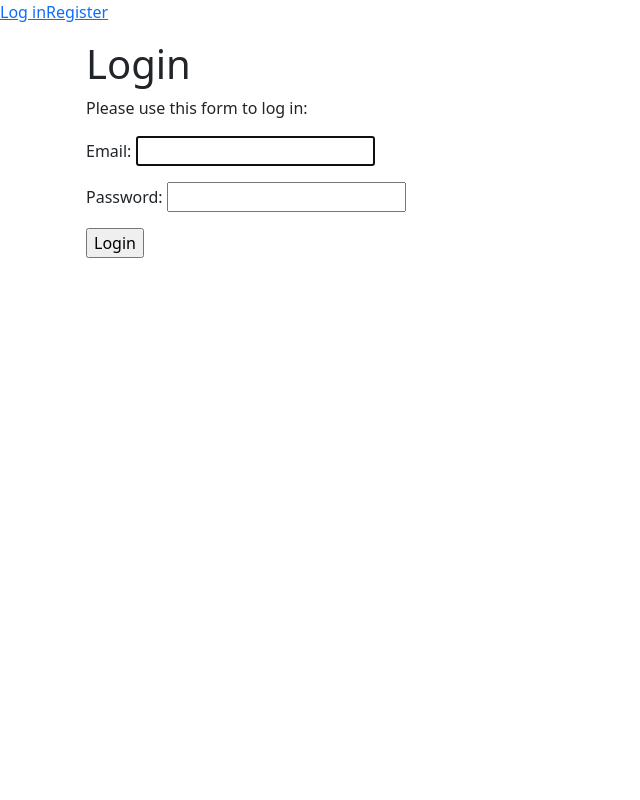
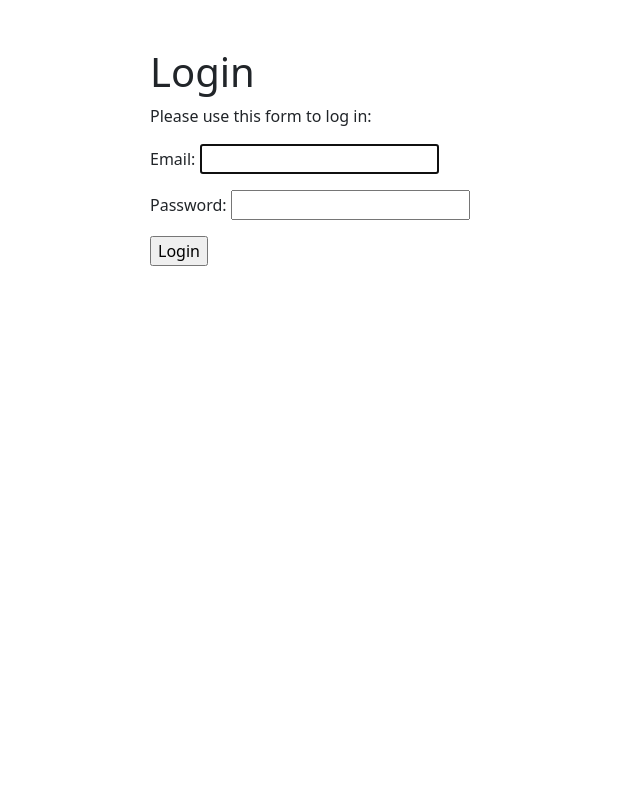
Before and after one commit to yasamin-s96/todo-list, a Django app: page /login/?next=/ in a window 1280 px wide. Shown: the whole page, without its empty margins (0-640 px from the left). Run offline with Django 5.2, Linux system fonts and the light colour scheme.

Commit message:
Modified UI

```diff
--- a/todo_app/static/css/style.css
+++ b/todo_app/static/css/style.css
@@ -1,5 +1,6 @@
 :root{
-    --bg-gray-light: #f5f5f5;
+    --gray-light: #f5f5f5;
+    --gray-dark: #333333;
 }
 
 .svg-button{
@@ -8,9 +9,15 @@
 }
 
 .bgc-gray-light {
-    background-color: var(--bg-gray-light);
+    background-color: var(--gray-light);
 }
 
-.vw-70 {
-    width: 70vw;
+.vw-60 {
+    width: 60vw;
 }
+
+a {
+    text-decoration: none;
+    color: var(--gray-dark);
+
+}
--- a/todo_app/templates/base.html
+++ b/todo_app/templates/base.html
@@ -7,58 +7,58 @@
     <meta name="viewport"
           content="width=device-width, user-scalable=no, initial-scale=1.0, maximum-scale=1.0, minimum-scale=1.0">
     <meta http-equiv="X-UA-Compatible" content="ie=edge">
-    <link rel="stylesheet" href="{% static "css/style.css" %}">
     <link rel="stylesheet" href="https://cdn.jsdelivr.net/npm/bootstrap@5.3.2/dist/css/bootstrap.min.css">
     <script src="https://cdn.jsdelivr.net/npm/bootstrap@5.3.2/dist/js/bootstrap.bundle.min.js"></script>
+    <link rel="stylesheet" href="{% static "css/style.css" %}">
     <script src="{% static "js/conf.js" %}"></script>
     <title>{% block title %} {% endblock %}</title>
 </head>
 <body>
-<nav>
-    {% if user.is_authenticated %}
-        <p>{{ user.email }}</p>
-    {% endif %}
-    <ul class="d-flex list-unstyled">
-        {% if user.is_authenticated %}
-            <li><a href="{% url "todo_app:tasks_list" %}">Home</a></li>
-            <li><a href="{% url "todo_app:add_task" %}">Add task</a></li>
-            <li><a href="{% url "todo_app:upcoming_tasks" %}">Upcoming</a></li>
-            <li><a href="{% url "todo_app:history" %}">History</a></li>
-            <li><a href="" id="submit_logout">Log out</a></li>
-            <form action="{% url "todo_app:logout" %}" method="post" id="logout_form" style="display: none;">
-                {% csrf_token %}
-            </form>
-        {% else %}
-            <li><a href="{% url "todo_app:login" %}">Log in</a></li>
-            <li><a href="{% url "todo_app:register" %}">Register</a></li>
-        {% endif %}
-    </ul>
-</nav>
+{#<nav>#}
+{#    {% if user.is_authenticated %}#}
+{#        <p>{{ user.email }}</p>#}
+{#    {% endif %}#}
+{#    <ul class="d-flex list-unstyled">#}
+{#        {% if user.is_authenticated %}#}
+{#            <li><a href="{% url "todo_app:tasks_list" %}">Home</a></li>#}
+{#            <li><a href="{% url "todo_app:add_task" %}">Add task</a></li>#}
+{#            <li><a href="{% url "todo_app:upcoming_tasks" %}">Upcoming</a></li>#}
+{#            <li><a href="{% url "todo_app:history" %}">History</a></li>#}
+{#            <li><a href="" id="submit_logout">Log out</a></li>#}
+{#            <form action="{% url "todo_app:logout" %}" method="post" id="logout_form" style="display: none;">#}
+{#                {% csrf_token %}#}
+{#            </form>#}
+{#        {% else %}#}
+{#            <li><a href="{% url "todo_app:login" %}">Log in</a></li>#}
+{#            <li><a href="{% url "todo_app:register" %}">Register</a></li>#}
+{#        {% endif %}#}
+{#    </ul>#}
+{#</nav>#}
 
 <div class="px-3">
-    <div class="row">
+    <div class="row vh-100">
         <!-- Display sidebar to authenticated users only -->
         {% if user.is_authenticated %}
             <div class="col-md-2 d-flex flex-column bgc-gray-light">
                 <!-- Sidebar content -->
-                <div class="d-flex justify-content-between align-items-center">
-                    <h4>Categories</h4>
+                <div class="d-flex justify-content-between align-items-center mt-3 mb-2">
+                    <p class="fs-6 fw-semibold align-middle mb-0 pb-1">Categories</p>
                     <a href="{% url "todo_app:create_category" %}" class="d-block svg-button">
                         <img src="{% static "icons/add-category.svg" %}" class="d-block w-100" alt="add icon">
                     </a>
                 </div>
                 {% with user.categories.all as categories %}
-                    <ul class="d-flex flex-column list-unstyled">
+                    <ul class="d-flex flex-column list-unstyled px-2">
                         {% for category in categories %}
-                            <li><a href="{% url "todo_app:categorized" category.slug %}">{{ category }}</a></li>
+                            <li class="my-1"><a href="{% url "todo_app:categorized" category.slug %}"># {{ category }}</a></li>
                         {% endfor %}
                     </ul>
                 {% endwith %}
             </div>
         {% endif %}
-        <div class="col-md-10">
+        <div class="col-md-10 pt-5">
             <!-- Main content area -->
-            <div class="vw-70 mx-auto">
+            <div class="vw-60 mx-auto">
 
                 {% if messages %}
                     <ul>
--- a/todo_app/templates/todo_app/history.html
+++ b/todo_app/templates/todo_app/history.html
@@ -6,7 +6,7 @@
 {% block content %}
     <h1>History of completed tasks</h1>
     {% for task in completed_tasks %}
-        <a href="{% url "todo_app:edit_task" task.id %}" class="d-block">{{ task }}</a>
+        class="{% url "todo_app:edit_task" task.id %}" class="d-block">{{ task }}</a>
     {% empty %}
         <p>No record of completed tasks is available</p>
     {% endfor %}
```
Also changed, not shown: todo_app/templates/task_completion_component.html (+4 -4 lines), todo_app/templates/todo_app/index.html (+7 -5 lines).
